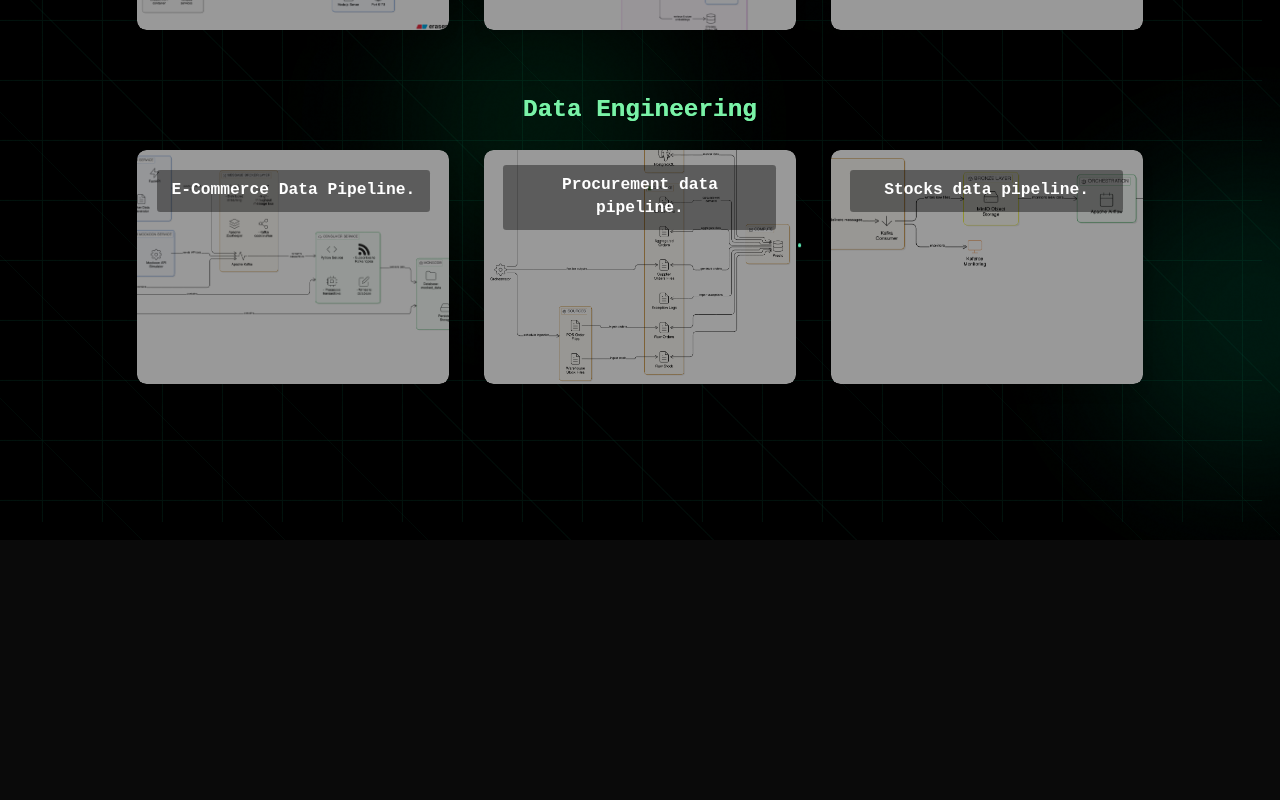
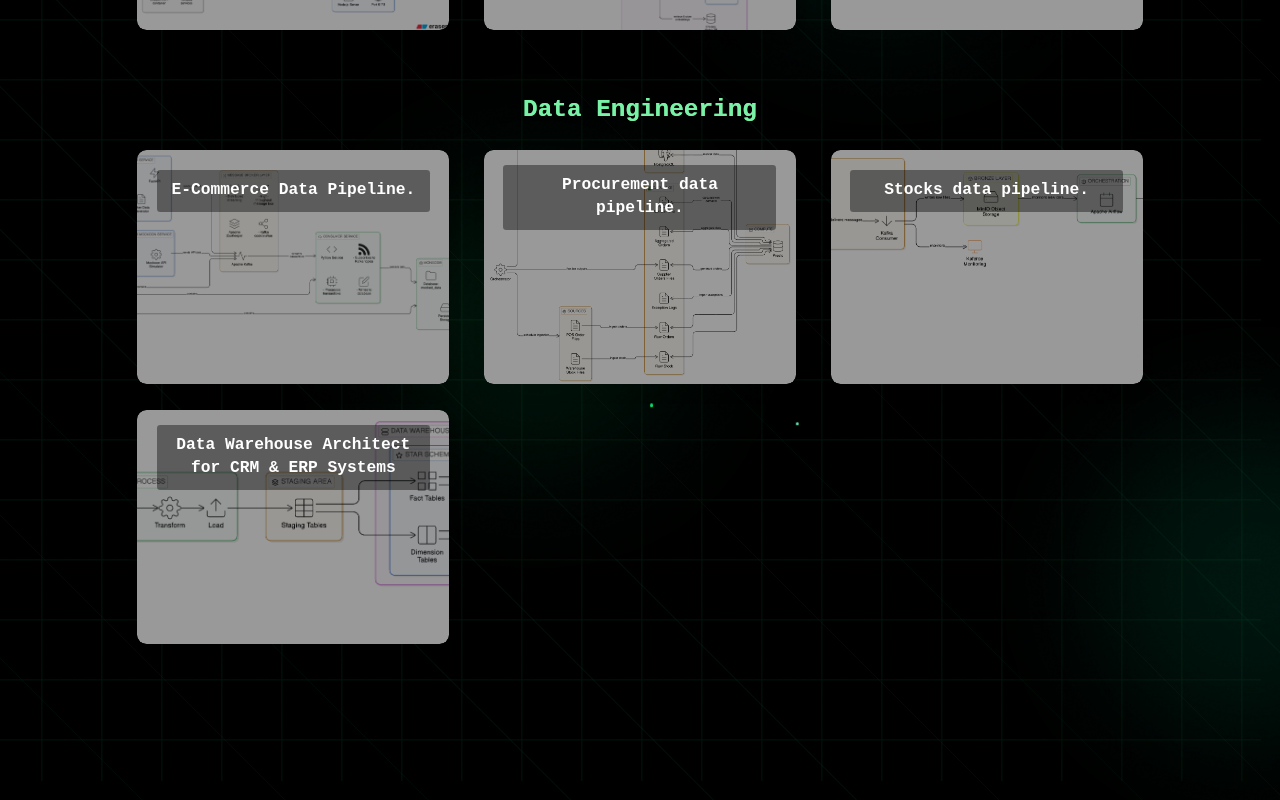
Before and after one commit to amineelgardoum-rgb/React-tailwindcss-portfolio, a React (Vite) app in the folder frontend/: page /projects in a window 1280 px wide. Shown: the part 682-1482 px from the top of the page. Before the commit the page ends 1222 px from the top, so only its background shows below. Built offline with nearby package versions, Linux system fonts and the light colour scheme.

Commit message:
Changes to be committed: 	new file:   frontend/public/images/archi.png 	modified:   frontend/src/data/projectsData.js

```diff
--- a/frontend/src/data/projectsData.js
+++ b/frontend/src/data/projectsData.js
@@ -1,3 +1,5 @@
+import { skillInfo } from "./skillInfo";
+
 export const projectsData = [
     {
       id: 1,
@@ -150,4 +152,13 @@ export const projectsData = [
       image: "/images/classification.png",
       category: "AI",
     },
+    {
+      id:11,
+      title:"Data Warehouse Architect for CRM & ERP Systems",
+      description:"SQL Data Warehouse integrating CRM & ERP data with ETL and star-schema design for analytics.",
+      skills:["Sql-server"],
+      link:"#",
+      image:"/images/archi.png",
+      category:"Data Engineering"
+    }
   ];
```
Also changed, not shown: frontend/public/images/archi.png (added).
